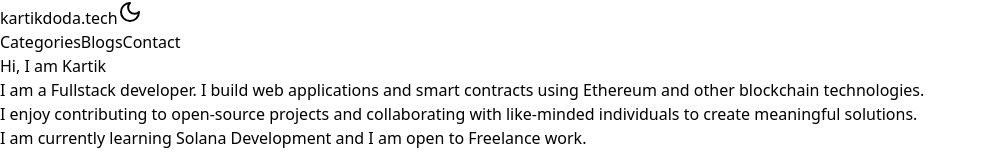
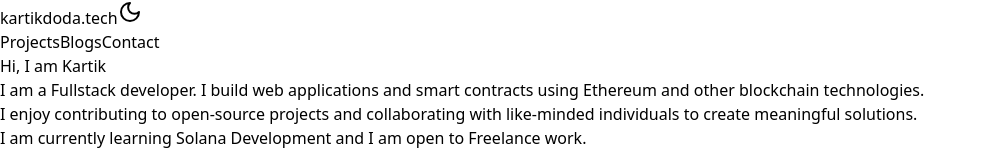
Before and after one commit to dodaa08/Next-Portfolio, a Next.js app: page / in a window 1280 px wide. Shown: the top 154 px of the page, without its empty margins (0-986 px from the left). Built offline with nearby package versions, Linux system fonts and the light colour scheme.

Commit message:
Created contact page

```diff
--- a/src/components/header.jsx
+++ b/src/components/header.jsx
@@ -27,7 +27,7 @@
           <div className="flex flex-wrap justify-center gap-4 md:gap-8">
               <button className='text-sm md:text-lg'>
             <Link href="/cat">
-                Categories
+                Projects
             </Link>
               </button>
 
```
